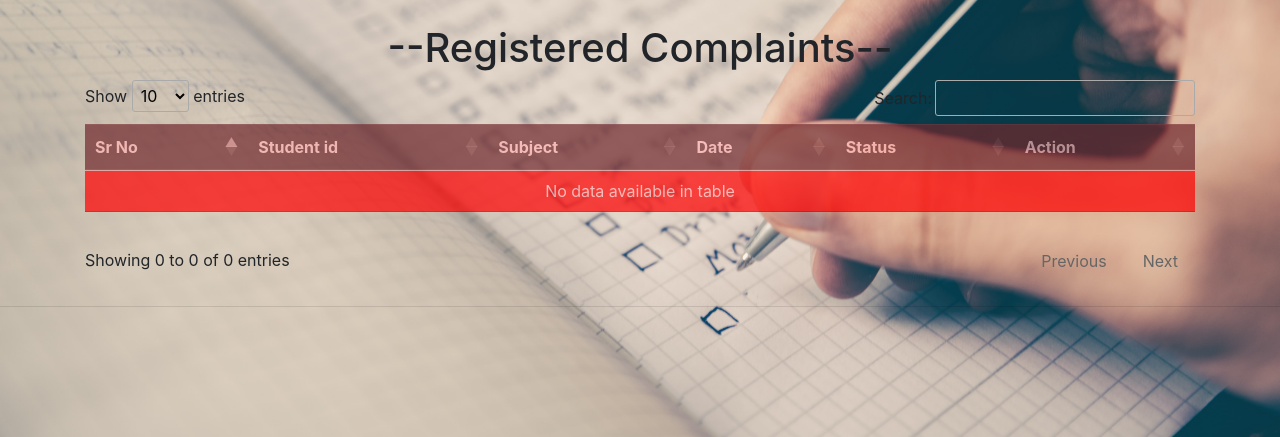
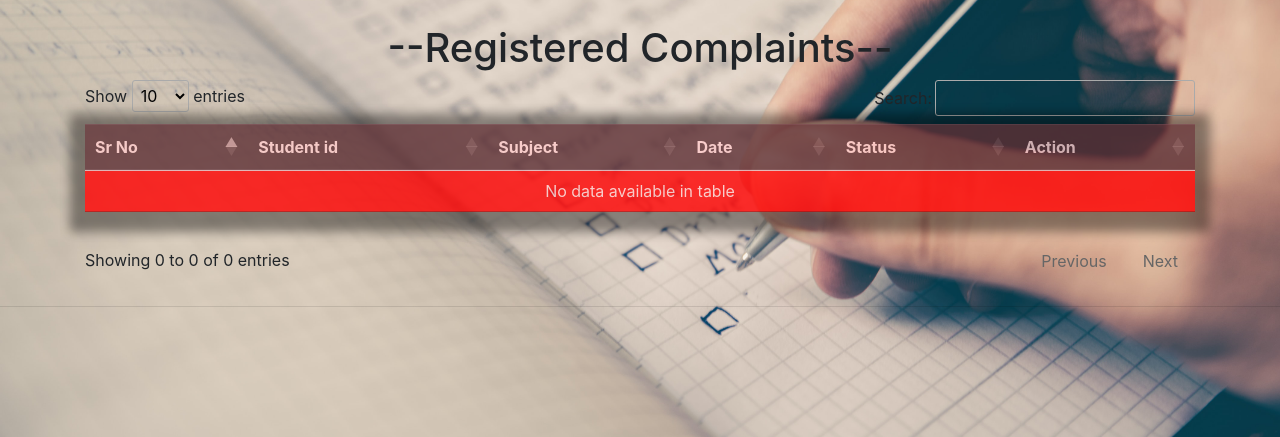
Before and after one commit to himanshu-patil/grievance_website, a PHP site: page /tp.php in a window 1280 px wide. Shown: the part 56-493 px from the top of the page. Run offline with PHP 8.4, Linux system fonts and the light colour scheme; the visitor is signed in with stand-in values (Sample User, id 1); data that the repository does not hold is empty; some libraries are stand-ins or nearby versions.

Commit message:
minor changess

```diff
--- a/css/registered_complains.css
+++ b/css/registered_complains.css
@@ -8,7 +8,11 @@
   table, th, td{
 
     background-color: red ;
-    opacity: 0.7;
+    opacity: 0.8;
     color: white;
 
+
   }
+  table{
+    box-shadow: 0 5px 10px 15px rgba(0, 0, 0, 0.5);
+  }
```
